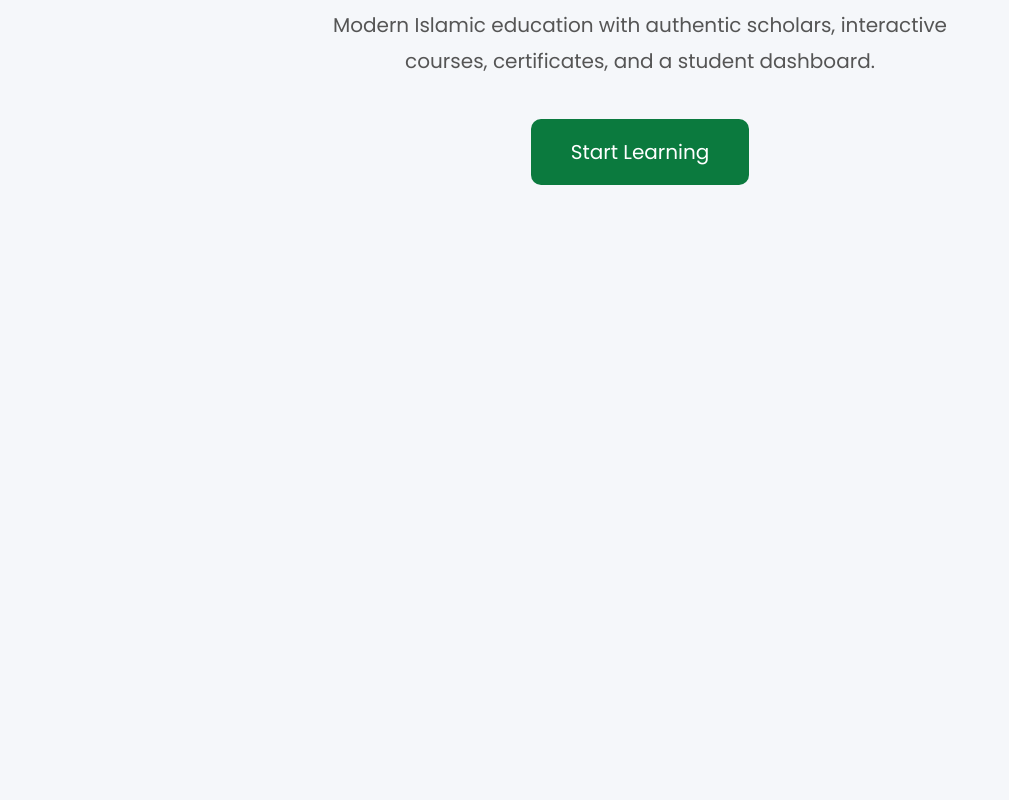
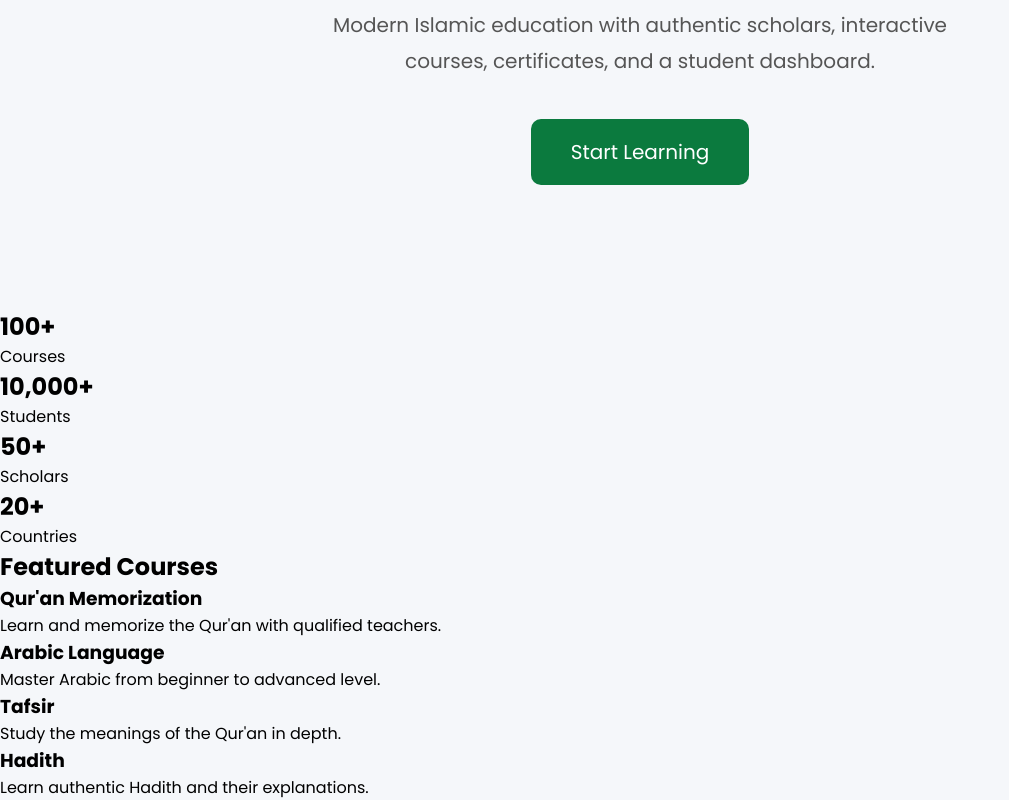
Before and after one commit to sirajulummahacademy763-ui/Siraj-academy-2.0, a plain HTML site: page index.html in a window 1280 px wide. Shown: the part 453-1253 px from the top of the page, without its empty margins (0-1009 px from the left). Before the commit the page ends 800 px from the top, so only its background shows below. Drawn offline with Linux system fonts and the light colour scheme.

Commit message:
Update index.html

```diff
--- a/index.html
+++ b/index.html
@@ -67,6 +67,71 @@ Start Learning
 
 </section>
 
+<section class="stats">
+
+<div class="card">
+<h2>100+</h2>
+<p>Courses</p>
+</div>
+
+<div class="card">
+<h2>10,000+</h2>
+<p>Students</p>
+</div>
+
+<div class="card">
+<h2>50+</h2>
+<p>Scholars</p>
+</div>
+
+<div class="card">
+<h2>20+</h2>
+<p>Countries</p>
+</div>
+
+</section>
+
+  <section class="courses">
+
+<h2>Featured Courses</h2>
+
+<div class="course-grid">
+
+<div class="course-card">
+
+<h3>Qur'an Memorization</h3>
+
+<p>Learn and memorize the Qur'an with qualified teachers.</p>
+
+</div>
+
+<div class="course-card">
+
+<h3>Arabic Language</h3>
+
+<p>Master Arabic from beginner to advanced level.</p>
+
+</div>
+
+<div class="course-card">
+
+<h3>Tafsir</h3>
+
+<p>Study the meanings of the Qur'an in depth.</p>
+
+</div>
+
+<div class="course-card">
+
+<h3>Hadith</h3>
+
+<p>Learn authentic Hadith and their explanations.</p>
+
+</div>
+
+</div>
+
+</section>
 <script src="js/app.js"></script>
 
 </body>
```
